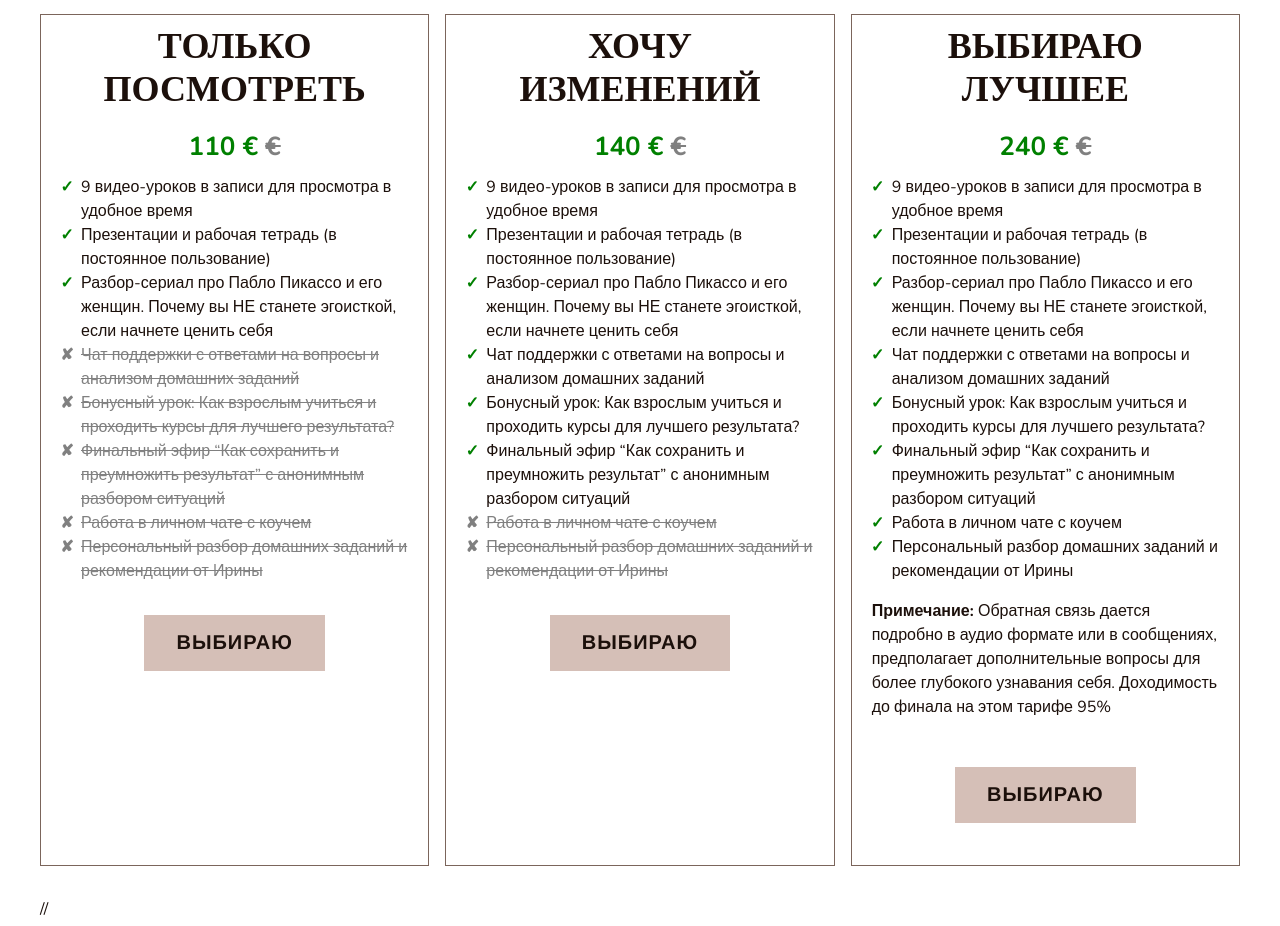
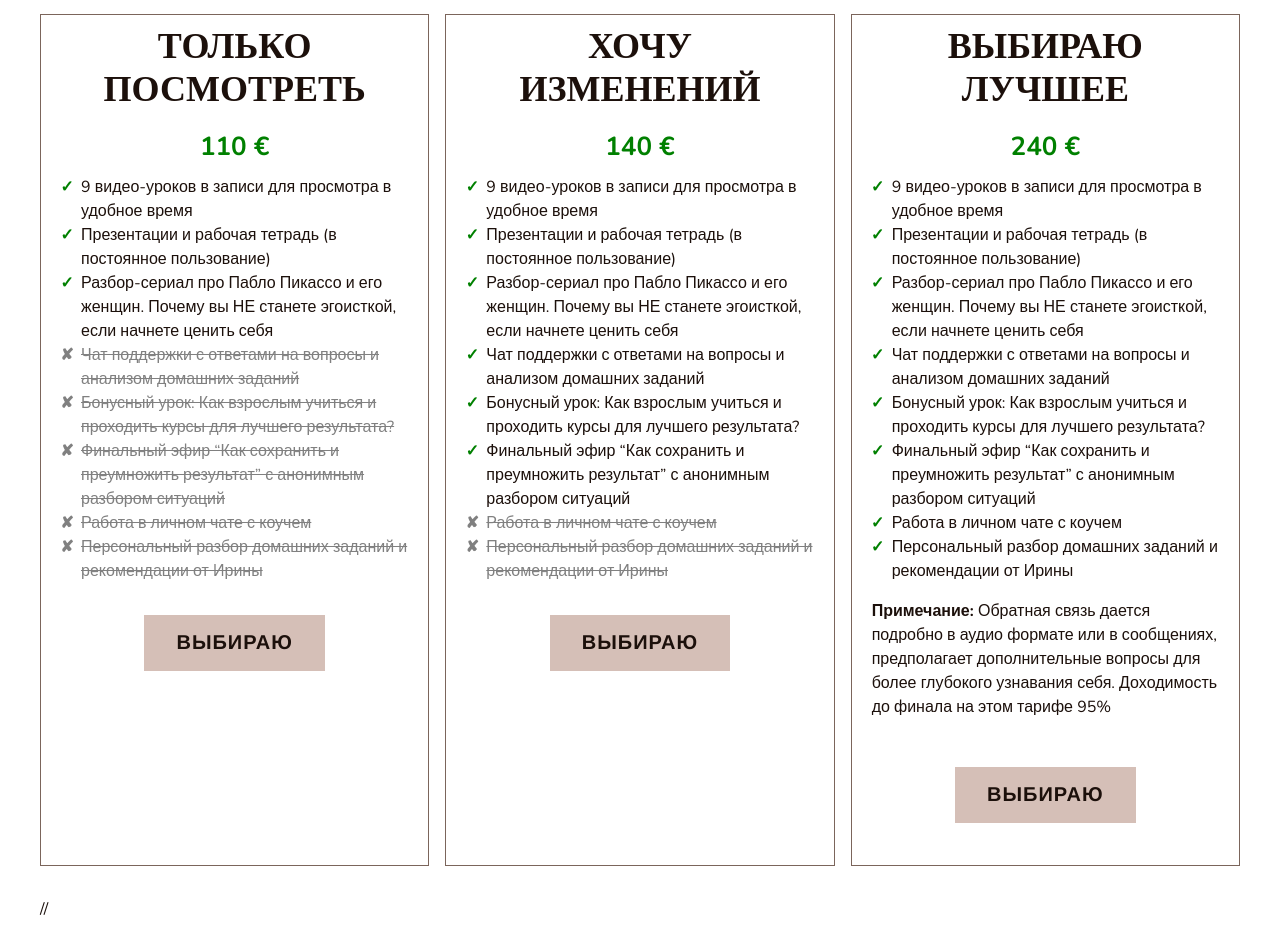
Before and after one commit to catherineriver/irina_landing, a Next.js app: page / in a window 1280 px wide. Shown: the part 3080-4006 px from the top of the page. Built offline with nearby package versions, Linux system fonts and the light colour scheme.

Commit message:
Update PlansList.js

```diff
--- a/src/app/components/PlansList.js
+++ b/src/app/components/PlansList.js
@@ -83,8 +83,8 @@ const PlansList = () => {
                         <div key={index} className={styles.plan}>
                             <h2>{tariff.name}</h2>
                             <p style={{fontWeight: "bold", fontSize: "26px", color: "green", textAlign: "center"}}>
-                                {tariff.price} € <span
-                                style={{textDecoration: "line-through", color: "gray"}}>{tariff.original_price} €</span>
+                                {tariff.price} € {tariff.original_price && <span
+                                style={{textDecoration: "line-through", color: "gray"}}>{tariff.original_price} €</span>}
                             </p>
                             <ul style={{ flexGrow: 0 }}>
                                 {tariff.description.map((item, idx) => (
```
